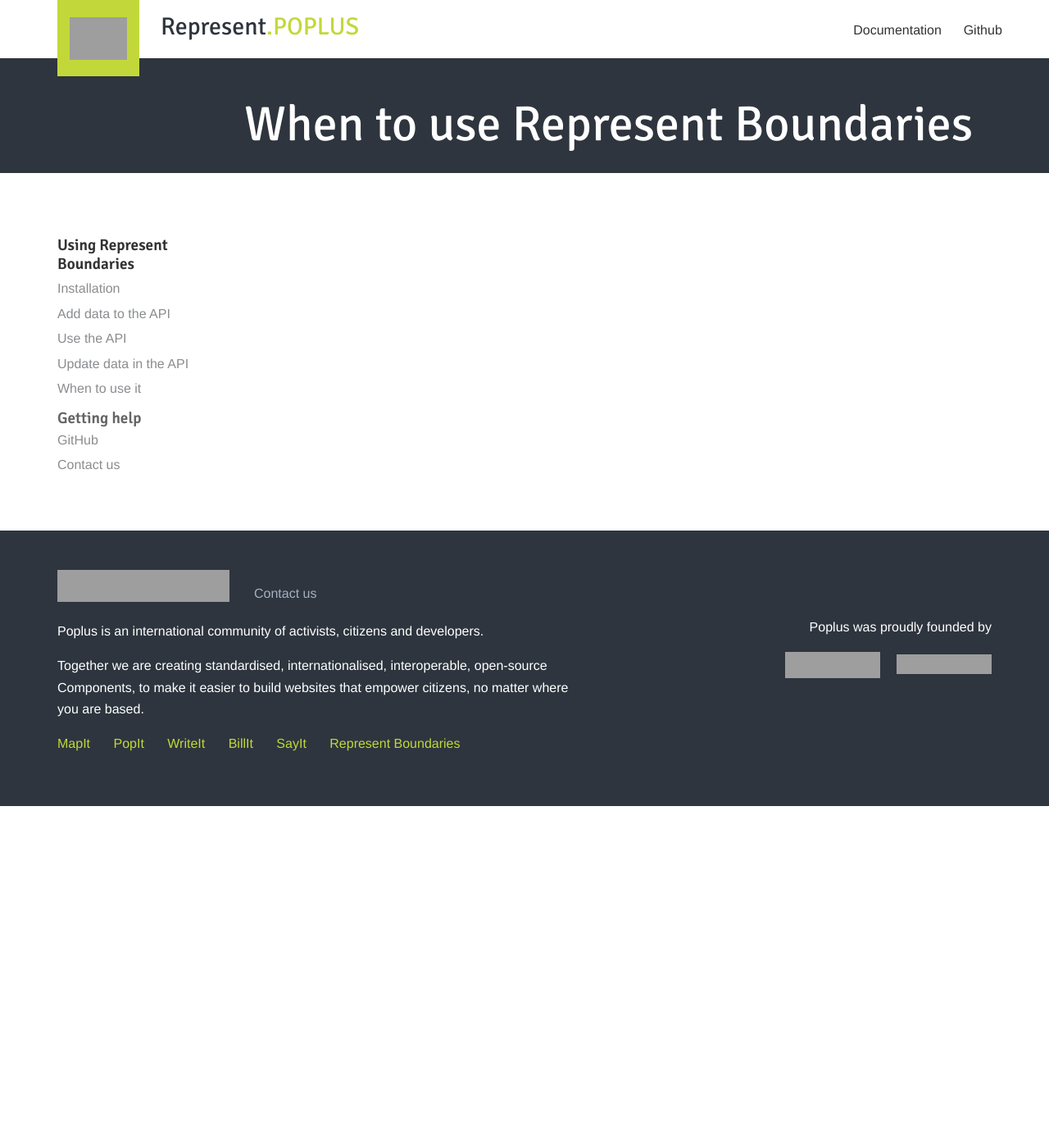
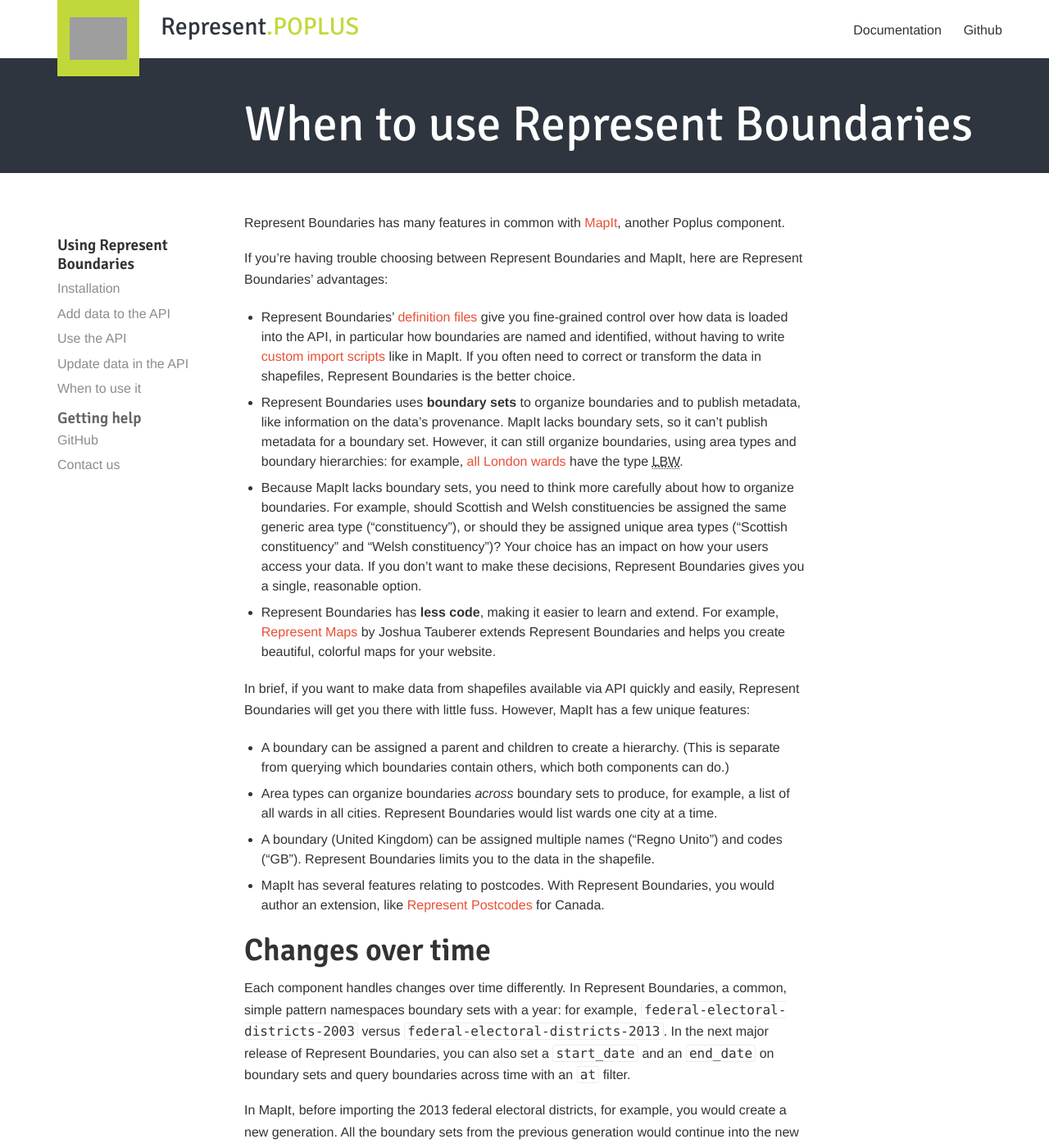
Before and after one commit to opennorth/represent-boundaries-docs, a Jekyll site: the page built from docs/why/index.md, in a window 1280 px wide and 1400 px high, cut to the strip 0-1400 px from the top of the window. Shown: the whole strip at 82% size. Built offline with Jekyll 4.4.1, drawn with Linux system fonts in a browser that asks for light colours; Markdown is read by kramdown in place of the engine named in the settings; some of the changed text lies outside the part shown; grey boxes are pictures that could not be loaded.

```diff
--- a/docs/why/index.md
+++ b/docs/why/index.md
@@ -2,3 +2,25 @@
 layout: inner-page
 title: When to use Represent Boundaries
 ---
+
+Represent Boundaries has many features in common with [MapIt](http://mapit.poplus.org/), another Poplus component.
+
+If you're having trouble choosing between Represent Boundaries and MapIt, here are Represent Boundaries' advantages:
+
+* Represent Boundaries' <a href="{{ site.baseurl }}/docs/import/">definition files</a> give you fine-grained control over how data is loaded into the API, in particular how boundaries are named and identified, without having to write [custom import scripts](https://github.com/mysociety/mapit/tree/master/mapit/management/commands) like in MapIt. If you often need to correct or transform the data in shapefiles, Represent Boundaries is the better choice.
+* Represent Boundaries uses **boundary sets** to organize boundaries and to publish metadata, like information on the data's provenance. MapIt lacks boundary sets, so it can't publish metadata for a boundary set. However, it can still organize boundaries, using area types and boundary hierarchies: for example, [all London wards](http://mapit.mysociety.org/areas/LBW) have the type <abbr title="London borough ward">LBW</abbr>.
+* Because MapIt lacks boundary sets, you need to think more carefully about how to organize boundaries. For example, should Scottish and Welsh constituencies be assigned the same generic area type ("constituency"), or should they be assigned unique area types ("Scottish constituency" and "Welsh constituency")? Your choice has an impact on how your users access your data. If you don't want to make these decisions, Represent Boundaries gives you a single, reasonable option.
+* Represent Boundaries has **less code**, making it easier to learn and extend. For example, [Represent Maps](https://github.com/JoshData/represent-maps) by Joshua Tauberer extends Represent Boundaries and helps you create beautiful, colorful maps for your website.
+
+In brief, if you want to make data from shapefiles available via API quickly and easily, Represent Boundaries will get you there with little fuss. However, MapIt has a few unique features:
+
+* A boundary can be assigned a parent and children to create a hierarchy. (This is separate from querying which boundaries contain others, which both components can do.)
+* Area types can organize boundaries *across* boundary sets to produce, for example, a list of all wards in all cities. Represent Boundaries would list wards one city at a time.
+* A boundary (United Kingdom) can be assigned multiple names ("Regno Unito") and codes ("GB"). Represent Boundaries limits you to the data in the shapefile.
+* MapIt has several features relating to postcodes. With Represent Boundaries, you would author an extension, like [Represent Postcodes](https://github.com/rhymeswithcycle/represent-postcodes/) for Canada.
+
+## Changes over time
+
+Each component handles changes over time differently. In Represent Boundaries, a common, simple pattern namespaces boundary sets with a year: for example, `federal-electoral-districts-2003` versus `federal-electoral-districts-2013`. In the next major release of Represent Boundaries, you can also set a `start_date` and an `end_date` on boundary sets and query boundaries across time with an `at` filter.
+
+In MapIt, before importing the 2013 federal electoral districts, for example, you would create a new generation. All the boundary sets from the previous generation would continue into the new generation, with the exception of the 2003 federal electoral districts. If you want to query the 2003 federal electoral districts, you have to know which generation it was part of, making it more difficult to query historical data.
```
Also changed, not shown: docs/index.md (+10 -0 lines).
